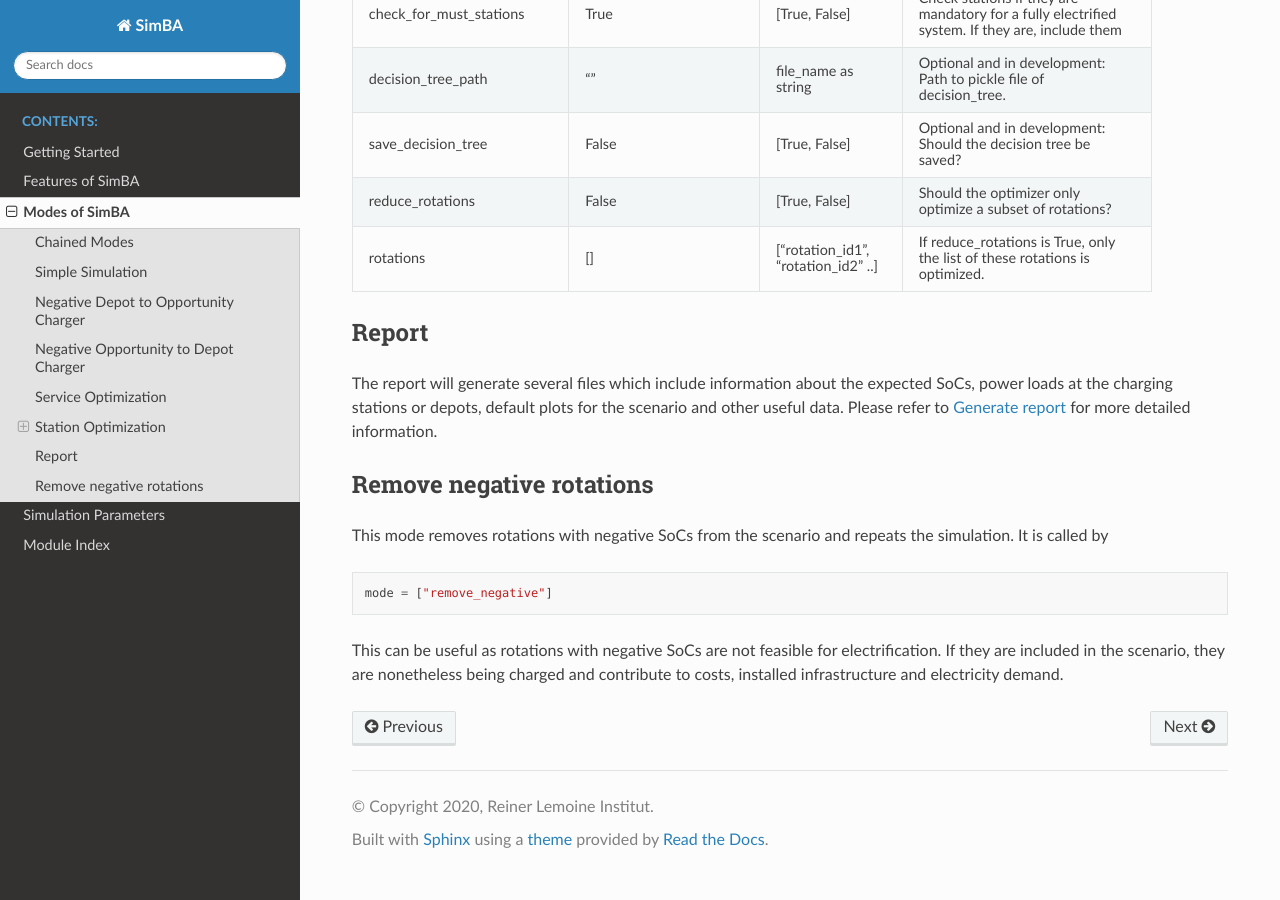
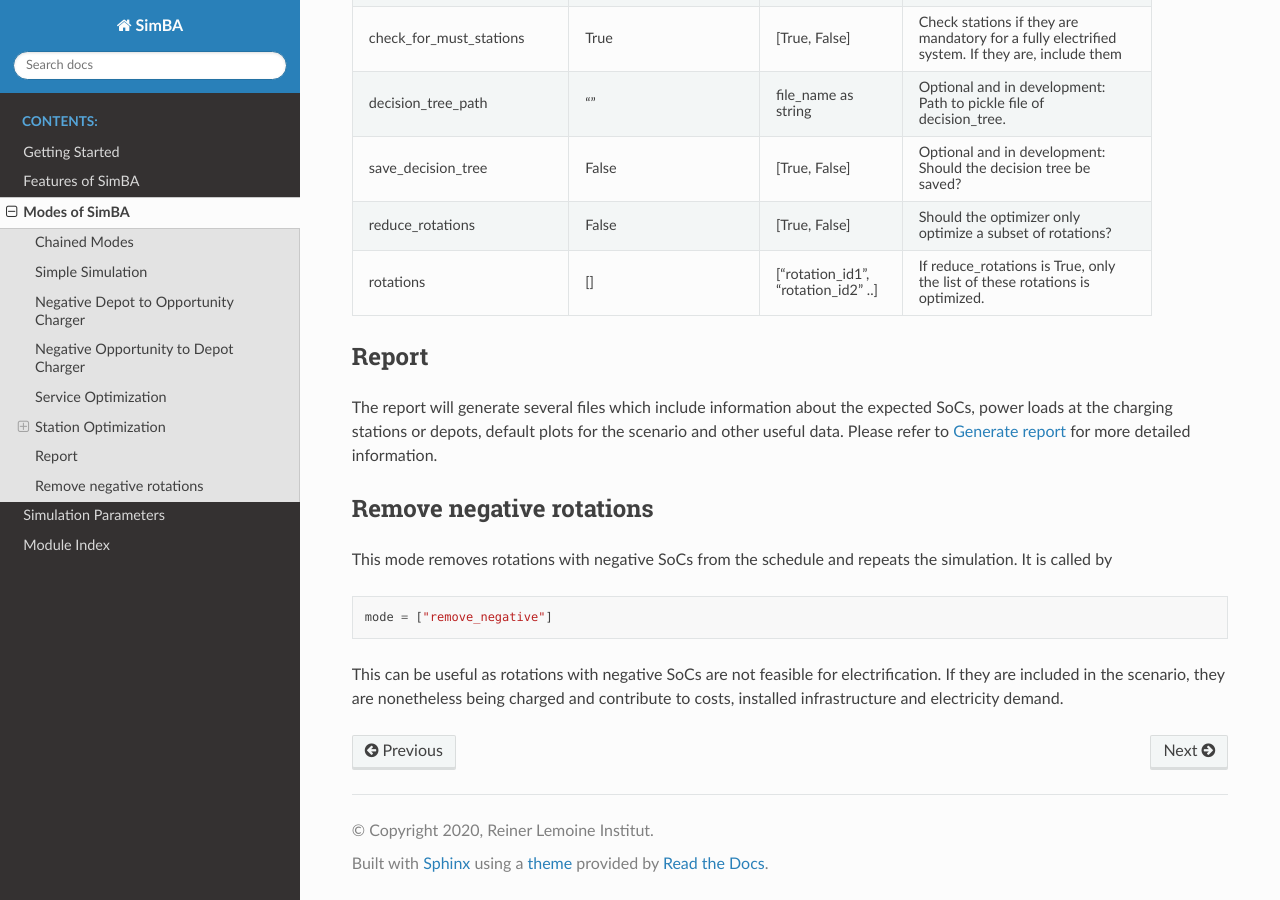
Before and after one commit to rl-institut/SimBA, a Sphinx documentation site: the page built from docs/source/modes.rst, in a window 1280 px wide and 900 px high, scrolled down 9469 px. Built offline with Sphinx 7.4.7 and the Read the Docs theme 2.0.0, drawn with Linux system fonts in a browser that asks for light colours; some of the changed text lies outside the part shown.

Commit message:
adjust remove negative description

```diff
--- a/docs/source/modes.rst
+++ b/docs/source/modes.rst
@@ -328,7 +329,7 @@ The report will generate several files which include information about the expec
 Remove negative rotations
 ------------------------------
 
-This mode removes rotations with negative SoCs from the scenario and repeats the simulation. It is called by
+This mode removes rotations with negative SoCs from the schedule and repeats the simulation. It is called by
 
 ::
 
```
Also changed, not shown: other parts of docs/source/modes.rst (+1 -0 lines).
